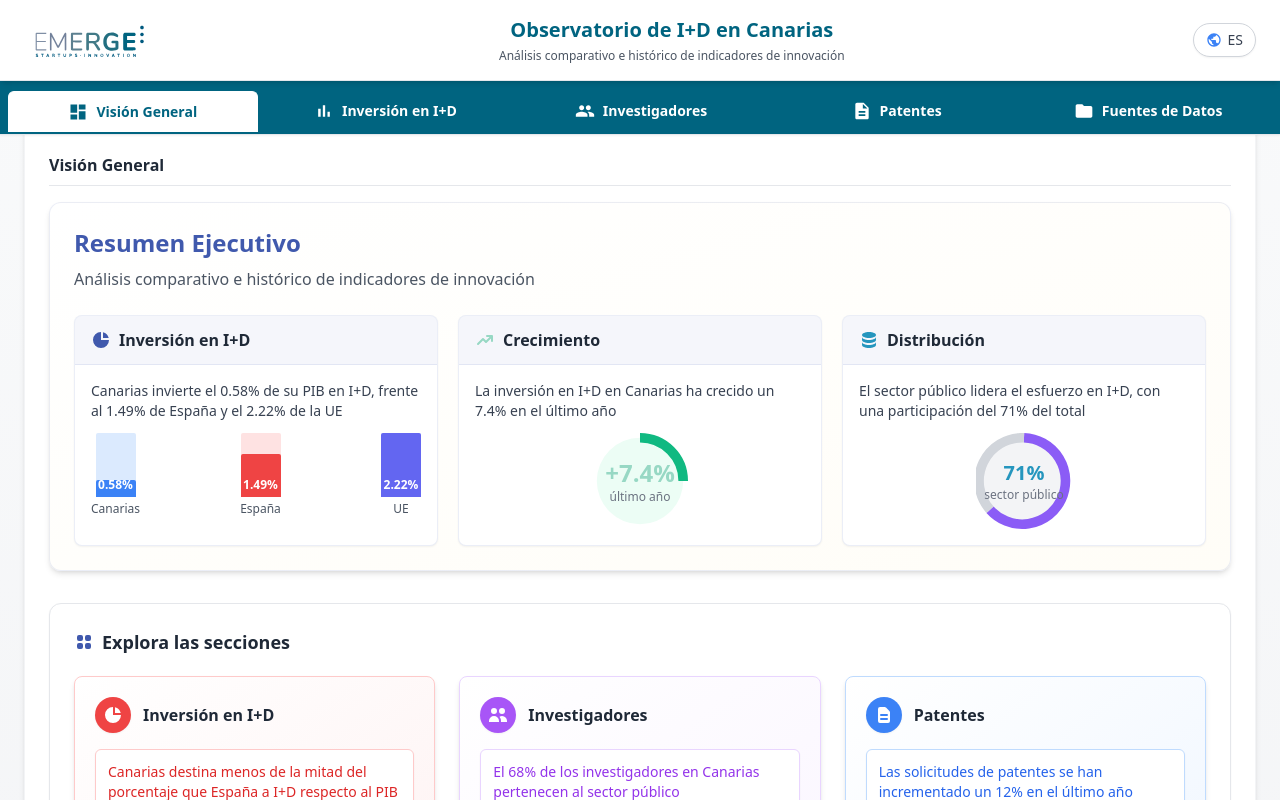
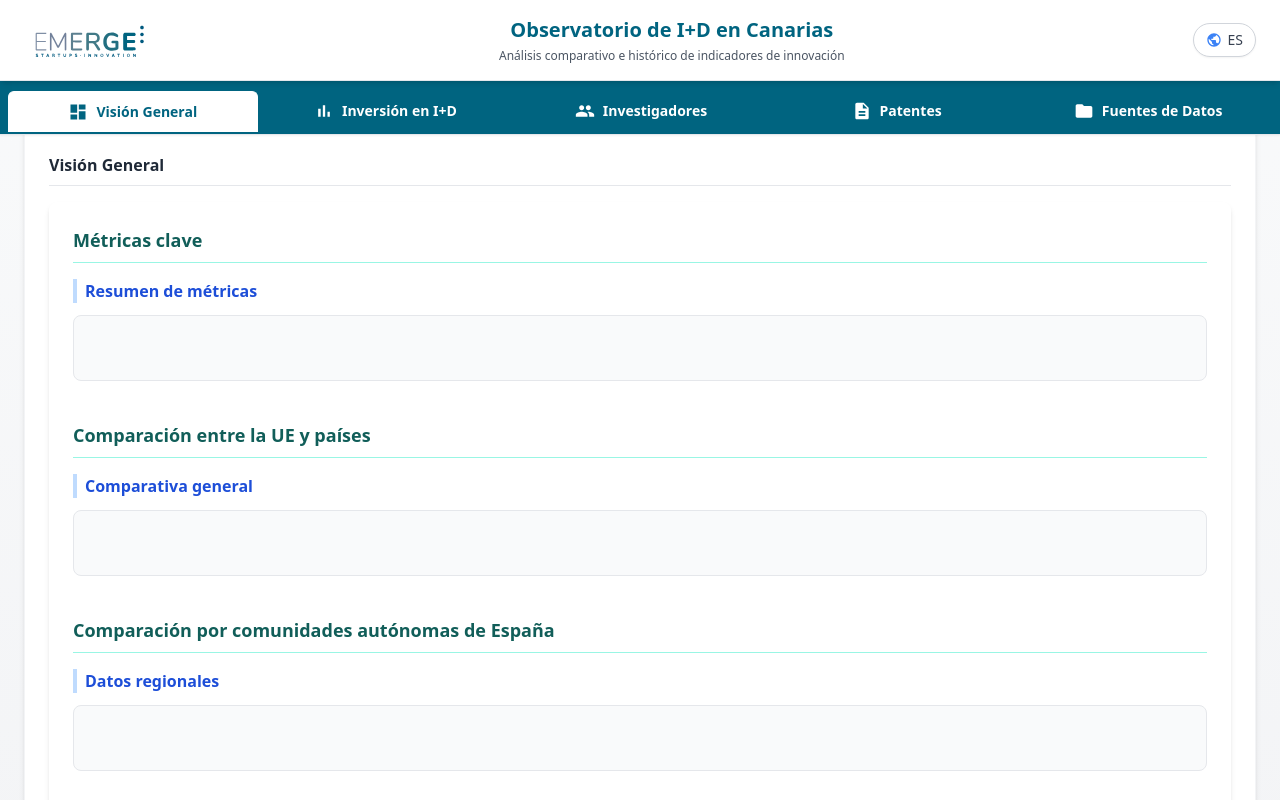
Before and after one commit to dani-rios-data/emerge, a React (Vite) app: page / in a window 1280 px wide. Shown: the top 800 px of the page. Built offline with nearby package versions, Linux system fonts and the light colour scheme.

Commit message:
created tabs structure

```diff
--- a/src/App.tsx
+++ b/src/App.tsx
@@ -1,7 +1,9 @@
 import React, { useState } from 'react';
 import './index.css'; // Asegúrate de que este archivo importa correctamente los estilos de Tailwind
-import OverviewSection from './components/OverviewSection';
+import OverviewPage from './pages/Overview'; // Importar el componente de la página Overview
 import Investment from './pages/Investment';
+import Researchers from './pages/Researchers'; // Importar el componente de la página Researchers
+import Patents from './pages/Patents'; // Importar el componente de la página Patents
 import SourcesSection from './components/SourcesSection';
 
 // Definir tipos
@@ -197,8 +199,8 @@ const App: React.FC = () => {
           <div className="bg-white rounded shadow-md p-6 border border-gray-100">
             <h2 className="text-base font-bold mb-4 text-gray-800 border-b pb-2">{t('overview')}</h2>
 
-            {/* Componente modular para la sección Overview */}
-            <OverviewSection language={language} />
+            {/* Componente de la página Overview */}
+            <OverviewPage />
           </div>
         )}
 
@@ -213,37 +215,19 @@ const App: React.FC = () => {
 
         {activeTab === 'researchers' && (
           <div className="bg-white rounded shadow-md p-6 border border-gray-100">
-            <h2 className="text-base font-bold mb-2 text-gray-800 border-b pb-1">{t('researchers')}</h2>
-            <p className="text-xs leading-relaxed text-gray-700">
-              {t('researchersDescription')}
-            </p>
+            <h2 className="text-base font-bold mb-4 text-gray-800 border-b pb-2">{t('researchers')}</h2>
 
-            <div className="h-64 bg-gray-50 rounded mt-4 flex items-center justify-center border border-gray-200 shadow-inner">
-              <p className="text-gray-500 flex items-center text-xs">
-                <svg className="w-4 h-4 mr-1" fill="none" stroke="currentColor" viewBox="0 0 24 24" xmlns="http://www.w3.org/2000/svg">
-                  <path strokeLinecap="round" strokeLinejoin="round" strokeWidth={2} d="M8 13v-1m4 1v-3m4 3V8M8 21l4-4 4 4M3 4h18M4 4h16v12a1 1 0 01-1 1H5a1 1 0 01-1-1V4z" />
-                </svg>
-                Aquí se mostrará el gráfico de investigadores
-        </p>
-      </div>
+            {/* Componente de la página Researchers */}
+            <Researchers />
           </div>
         )}
 
         {activeTab === 'patents' && (
           <div className="bg-white rounded shadow-md p-6 border border-gray-100">
-            <h2 className="text-base font-bold mb-2 text-gray-800 border-b pb-1">{t('patents')}</h2>
-            <p className="text-xs leading-relaxed text-gray-700">
-              {t('patentsDescription')}
-            </p>
+            <h2 className="text-base font-bold mb-4 text-gray-800 border-b pb-2">{t('patents')}</h2>
 
-            <div className="h-64 bg-gray-50 rounded mt-4 flex items-center justify-center border border-gray-200 shadow-inner">
-              <p className="text-gray-500 flex items-center text-xs">
-                <svg className="w-4 h-4 mr-1" fill="none" stroke="currentColor" viewBox="0 0 24 24" xmlns="http://www.w3.org/2000/svg">
-                  <path strokeLinecap="round" strokeLinejoin="round" strokeWidth={2} d="M8 13v-1m4 1v-3m4 3V8M8 21l4-4 4 4M3 4h18M4 4h16v12a1 1 0 01-1 1H5a1 1 0 01-1-1V4z" />
-                </svg>
-                Aquí se mostrará el gráfico de patentes
-              </p>
-            </div>
+            {/* Componente de la página Patents */}
+            <Patents />
           </div>
         )}
 
--- a/src/pages/Investment/index.tsx
+++ b/src/pages/Investment/index.tsx
@@ -375,6 +375,13 @@ const Investment: React.FC<InvestmentProps> = ({ language }) => {
     </h2>
   );
 
+  // Componente para título de subsección
+  const SubsectionTitle = ({ title }: { title: string }) => (
+    <h3 className="text-md font-semibold mb-3 text-blue-700 pl-2 border-l-4 border-blue-200">
+      {title}
+    </h3>
+  );
+
   return (
     <div className="bg-white rounded-lg shadow-md p-6">
       {isLoading ? (
@@ -390,14 +397,19 @@ const Investment: React.FC<InvestmentProps> = ({ language }) => {
           {/* Sección 1: Key Metrics */}
           <div className="mb-10">
             <SectionTitle title={t.keyMetricsTitle} />
-            <div className="bg-gray-50 p-8 rounded-lg border border-gray-200 text-center text-gray-500 italic">
-              {/* Contenido de Key Metrics se añadirá posteriormente */}
+            <div className="bg-gray-50 p-8 rounded-lg border border-gray-200 text-center text-gray-500 italic mb-6">
+              {/* Contenido de subsecciones de Key Metrics se añadirá posteriormente */}
+              <p>Las subsecciones de métricas clave se añadirán próximamente</p>
             </div>
           </div>
 
           {/* Sección 2: Comparación entre la UE y países */}
           <div className="mb-10">
             <SectionTitle title={t.euComparisonTitle} />
+
+            {/* Subsección 2.1: Mapa y ranking de países */}
+            <div className="mb-8">
+              <SubsectionTitle title={language === 'es' ? "Mapa y ranking de países" : "Map and country ranking"} />
 
               {/* Selectores de año y sector */}
               <div className="flex flex-wrap items-center mb-6 gap-4">
@@ -470,11 +482,18 @@ const Investment: React.FC<InvestmentProps> = ({ language }) => {
               </div>
             </div>
 
+            {/* Espacio para futuras subsecciones */}
+            <div className="bg-gray-50 p-6 rounded-lg border border-gray-200 text-center text-gray-500 italic">
+              <p>{language === 'es' ? "Más subsecciones se añadirán próximamente" : "More subsections coming soon"}</p>
+            </div>
+          </div>
+
           {/* Sección 3: Comparación por comunidades autónomas de España */}
           <div className="mb-6">
             <SectionTitle title={t.spanishRegionsTitle} />
-            <div className="bg-gray-50 p-8 rounded-lg border border-gray-200 text-center text-gray-500 italic">
-              {/* Contenido de comparación por comunidades autónomas se añadirá posteriormente */}
+            <div className="bg-gray-50 p-8 rounded-lg border border-gray-200 text-center text-gray-500 italic mb-6">
+              {/* Contenido de subsecciones de comunidades autónomas se añadirá posteriormente */}
+              <p>{language === 'es' ? "Las subsecciones de comunidades autónomas se añadirán próximamente" : "Autonomous communities subsections coming soon"}</p>
             </div>
           </div>
         </>
--- a/src/pages/Overview/index.tsx
+++ b/src/pages/Overview/index.tsx
@@ -2,32 +2,54 @@ import React from 'react';
 import { useLanguage } from '../../contexts/LanguageContext';
 
 const Overview: React.FC = () => {
-  const { t } = useLanguage();
+  const { language } = useLanguage();
+
+  // Componente para título de sección
+  const SectionTitle = ({ title }: { title: string }) => (
+    <h2 className="text-lg font-bold mb-4 text-teal-800 border-b border-teal-200 pb-2">
+      {title}
+    </h2>
+  );
+
+  // Componente para título de subsección
+  const SubsectionTitle = ({ title }: { title: string }) => (
+    <h3 className="text-md font-semibold mb-3 text-blue-700 pl-2 border-l-4 border-blue-200">
+      {title}
+    </h3>
+  );
 
   return (
     <div className="bg-white rounded-lg shadow-md p-6">
-      <h2 className="text-2xl font-bold mb-4">{t('overview')}</h2>
-      <p className="mb-4">
-        {t('overviewDescription')}
-      </p>
-      <div className="grid grid-cols-1 md:grid-cols-3 gap-4 mt-6">
-        <div className="bg-blue-50 p-4 rounded-lg border border-blue-200">
-          <h3 className="font-semibold">{t('gdp')}</h3> {/* Cambiado de investment a gdp */}
-          <p className="text-sm mt-2">
-            {t('gdpDescription')}
-          </p>
+      {/* Sección 1: Key Metrics */}
+      <div className="mb-10">
+        <SectionTitle title={language === 'es' ? "Métricas clave" : "Key Metrics"} />
+        <div className="mb-8">
+          <SubsectionTitle title={language === 'es' ? "Resumen de métricas" : "Metrics Summary"} />
+          <div className="bg-gray-50 p-8 rounded-lg border border-gray-200">
+            {/* Espacio vacío para contenido futuro */}
+          </div>
         </div>
-        <div className="bg-purple-50 p-4 rounded-lg border border-purple-200">
-          <h3 className="font-semibold">{t('researchers')}</h3>
-          <p className="text-sm mt-2">
-            {t('researchersDescription')}
-          </p>
+      </div>
+
+      {/* Sección 2: Comparación entre la UE y países */}
+      <div className="mb-10">
+        <SectionTitle title={language === 'es' ? "Comparación entre la UE y países" : "EU and Countries Comparison"} />
+        <div className="mb-8">
+          <SubsectionTitle title={language === 'es' ? "Comparativa general" : "General Comparison"} />
+          <div className="bg-gray-50 p-8 rounded-lg border border-gray-200">
+            {/* Espacio vacío para contenido futuro */}
+          </div>
         </div>
-        <div className="bg-orange-50 p-4 rounded-lg border border-orange-200">
-          <h3 className="font-semibold">{t('patents')}</h3>
-          <p className="text-sm mt-2">
-            {t('patentsDescription')}
-          </p>
+      </div>
+
+      {/* Sección 3: Comparación por comunidades autónomas de España */}
+      <div className="mb-6">
+        <SectionTitle title={language === 'es' ? "Comparación por comunidades autónomas de España" : "Spanish Autonomous Communities Comparison"} />
+        <div className="mb-8">
+          <SubsectionTitle title={language === 'es' ? "Datos regionales" : "Regional Data"} />
+          <div className="bg-gray-50 p-8 rounded-lg border border-gray-200">
+            {/* Espacio vacío para contenido futuro */}
+          </div>
         </div>
       </div>
     </div>
--- a/src/pages/Patents/index.tsx
+++ b/src/pages/Patents/index.tsx
@@ -2,16 +2,55 @@ import React from 'react';
 import { useLanguage } from '../../contexts/LanguageContext';
 
 const Patents: React.FC = () => {
-  const { t } = useLanguage();
+  const { language } = useLanguage();
+
+  // Componente para título de sección
+  const SectionTitle = ({ title }: { title: string }) => (
+    <h2 className="text-lg font-bold mb-4 text-teal-800 border-b border-teal-200 pb-2">
+      {title}
+    </h2>
+  );
+
+  // Componente para título de subsección
+  const SubsectionTitle = ({ title }: { title: string }) => (
+    <h3 className="text-md font-semibold mb-3 text-blue-700 pl-2 border-l-4 border-blue-200">
+      {title}
+    </h3>
+  );
 
   return (
     <div className="bg-white rounded-lg shadow-md p-6">
-      <h2 className="text-2xl font-bold mb-4">{t('patents')}</h2>
-      <p className="mb-6">
-        {t('patentsDescription')}
-      </p>
-      <div className="h-80 bg-gray-100 rounded-lg flex items-center justify-center border border-gray-200">
-        <span className="text-gray-500">{t('chartPlaceholder')} {t('patents').toLowerCase()}</span>
+      {/* Sección 1: Key Metrics */}
+      <div className="mb-10">
+        <SectionTitle title={language === 'es' ? "Métricas clave" : "Key Metrics"} />
+        <div className="mb-8">
+          <SubsectionTitle title={language === 'es' ? "Estadísticas de patentes" : "Patent Statistics"} />
+          <div className="bg-gray-50 p-8 rounded-lg border border-gray-200">
+            {/* Espacio vacío para contenido futuro */}
+          </div>
+        </div>
+      </div>
+
+      {/* Sección 2: Comparación entre la UE y países */}
+      <div className="mb-10">
+        <SectionTitle title={language === 'es' ? "Comparación entre la UE y países" : "EU and Countries Comparison"} />
+        <div className="mb-8">
+          <SubsectionTitle title={language === 'es' ? "Patentes por país" : "Patents by Country"} />
+          <div className="bg-gray-50 p-8 rounded-lg border border-gray-200">
+            {/* Espacio vacío para contenido futuro */}
+          </div>
+        </div>
+      </div>
+
+      {/* Sección 3: Comparación por comunidades autónomas de España */}
+      <div className="mb-6">
+        <SectionTitle title={language === 'es' ? "Comparación por comunidades autónomas de España" : "Spanish Autonomous Communities Comparison"} />
+        <div className="mb-8">
+          <SubsectionTitle title={language === 'es' ? "Distribución regional de patentes" : "Regional Patents Distribution"} />
+          <div className="bg-gray-50 p-8 rounded-lg border border-gray-200">
+            {/* Espacio vacío para contenido futuro */}
+          </div>
+        </div>
       </div>
     </div>
   );
--- a/src/pages/Researchers/index.tsx
+++ b/src/pages/Researchers/index.tsx
@@ -2,16 +2,55 @@ import React from 'react';
 import { useLanguage } from '../../contexts/LanguageContext';
 
 const Researchers: React.FC = () => {
-  const { t } = useLanguage();
+  const { language } = useLanguage();
+
+  // Componente para título de sección
+  const SectionTitle = ({ title }: { title: string }) => (
+    <h2 className="text-lg font-bold mb-4 text-teal-800 border-b border-teal-200 pb-2">
+      {title}
+    </h2>
+  );
+
+  // Componente para título de subsección
+  const SubsectionTitle = ({ title }: { title: string }) => (
+    <h3 className="text-md font-semibold mb-3 text-blue-700 pl-2 border-l-4 border-blue-200">
+      {title}
+    </h3>
+  );
 
   return (
     <div className="bg-white rounded-lg shadow-md p-6">
-      <h2 className="text-2xl font-bold mb-4">{t('researchers')}</h2>
-      <p className="mb-6">
-        {t('researchersDescription')}
-      </p>
-      <div className="h-80 bg-gray-100 rounded-lg flex items-center justify-center border border-gray-200">
-        <span className="text-gray-500">{t('chartPlaceholder')} {t('researchers').toLowerCase()}</span>
+      {/* Sección 1: Key Metrics */}
+      <div className="mb-10">
+        <SectionTitle title={language === 'es' ? "Métricas clave" : "Key Metrics"} />
+        <div className="mb-8">
+          <SubsectionTitle title={language === 'es' ? "Indicadores de investigación" : "Research Indicators"} />
+          <div className="bg-gray-50 p-8 rounded-lg border border-gray-200">
+            {/* Espacio vacío para contenido futuro */}
+          </div>
+        </div>
+      </div>
+
+      {/* Sección 2: Comparación entre la UE y países */}
+      <div className="mb-10">
+        <SectionTitle title={language === 'es' ? "Comparación entre la UE y países" : "EU and Countries Comparison"} />
+        <div className="mb-8">
+          <SubsectionTitle title={language === 'es' ? "Investigadores por país" : "Researchers by Country"} />
+          <div className="bg-gray-50 p-8 rounded-lg border border-gray-200">
+            {/* Espacio vacío para contenido futuro */}
+          </div>
+        </div>
+      </div>
+
+      {/* Sección 3: Comparación por comunidades autónomas de España */}
+      <div className="mb-6">
+        <SectionTitle title={language === 'es' ? "Comparación por comunidades autónomas de España" : "Spanish Autonomous Communities Comparison"} />
+        <div className="mb-8">
+          <SubsectionTitle title={language === 'es' ? "Distribución regional de investigadores" : "Regional Researchers Distribution"} />
+          <div className="bg-gray-50 p-8 rounded-lg border border-gray-200">
+            {/* Espacio vacío para contenido futuro */}
+          </div>
+        </div>
       </div>
     </div>
   );
```
Also changed, not shown: src/components/CountryRankingChart.tsx (line endings or trailing spaces), src/components/EuropeanRDMap.tsx (indentation only). Lines whose indentation alone changed are shown as unchanged.
